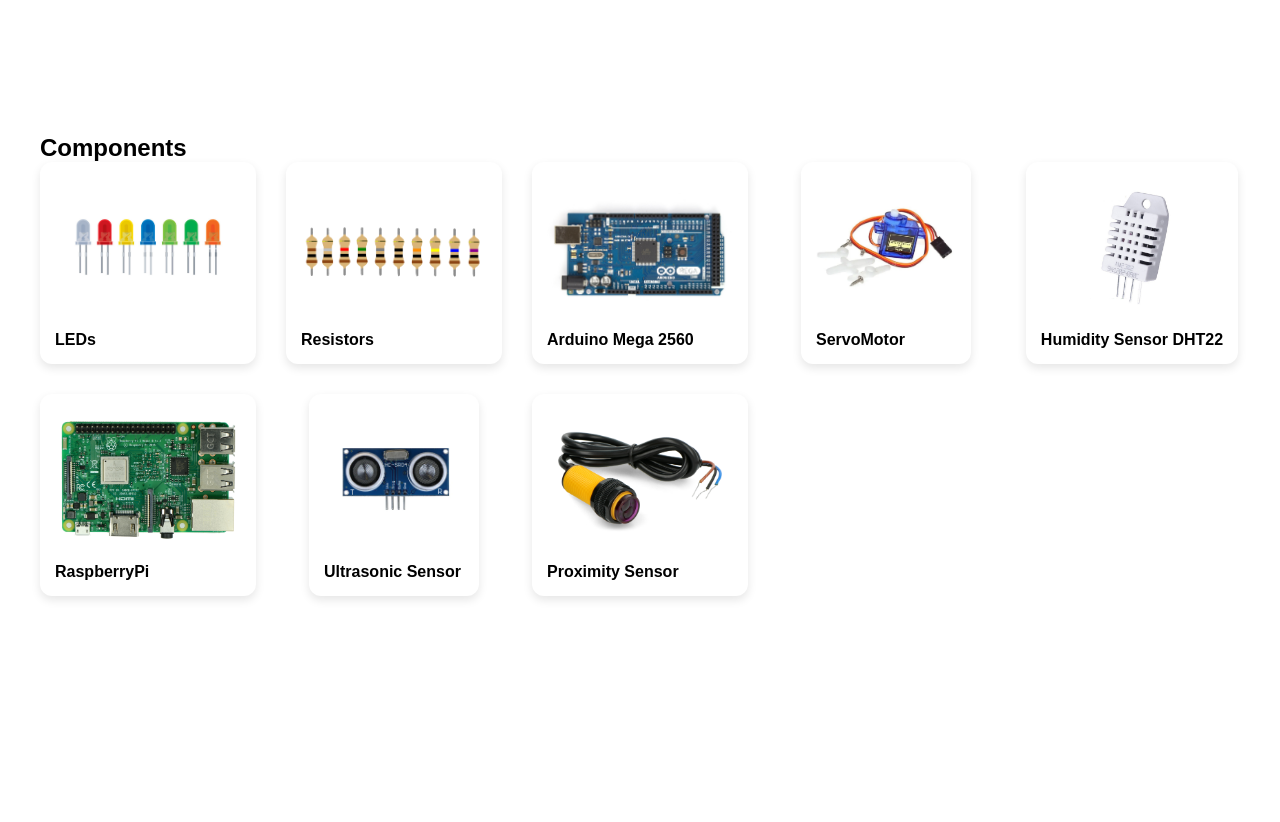
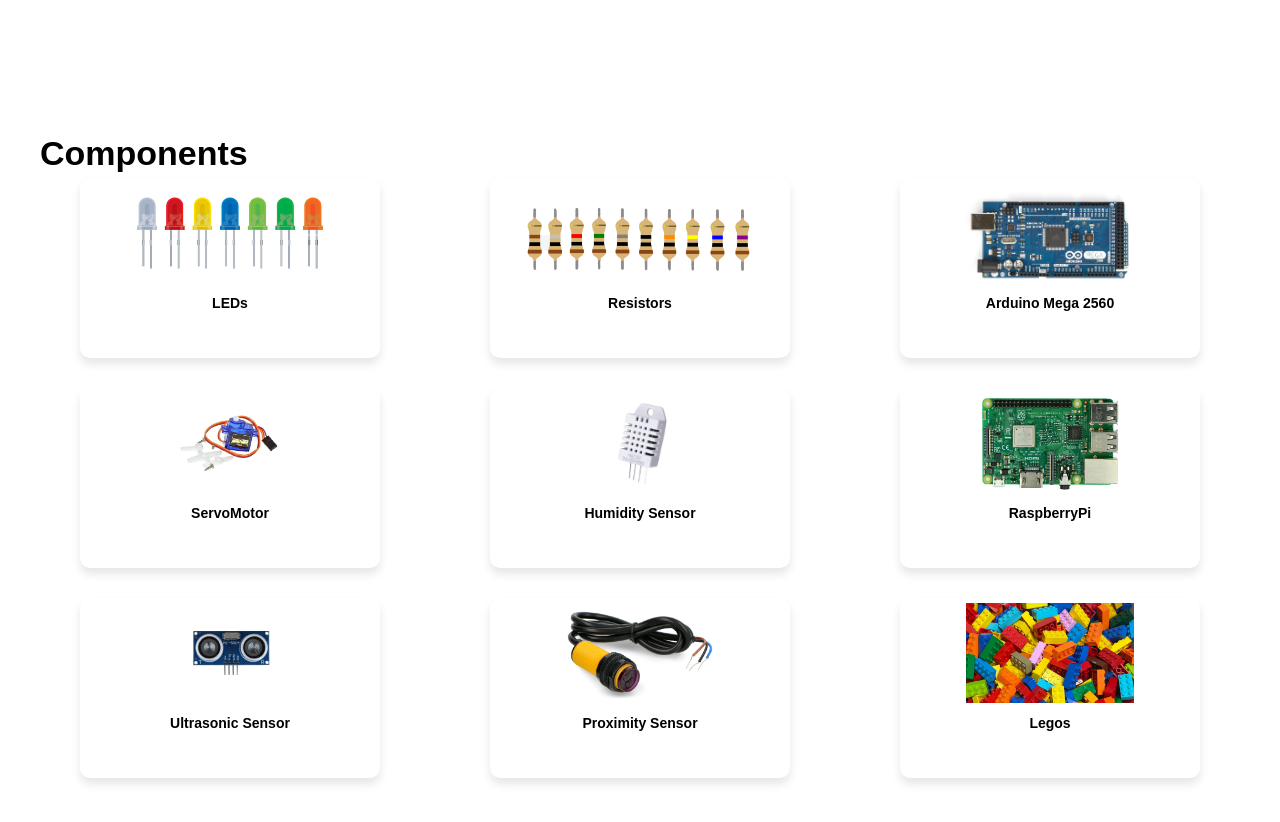
Before and after one commit to miwaangel/SmartGarageSystem, a plain HTML site: page index.html in a window 1280 px wide. Shown: the part 820-1642 px from the top of the page. Before the commit the page ends 1476 px from the top, so only its background shows below. Drawn offline with Linux system fonts and the light colour scheme.

Commit message:
4th Commit Wendnesday continuing

```diff
--- a/index.html
+++ b/index.html
@@ -14,6 +14,10 @@
       <a href="#intro">Home</a>
       <a href="#components">Components</a>
       <a href="#problem">Problem it solves</a>
+      <a href="#Explaining">Explaining</a>
+      <a href="#Diagram">Diagram</a>
+
+
     </div>
   </nav>
 
@@ -70,7 +74,7 @@
       <a href="https://www.amazon.com/-/es/Teyleten-digital-humedad-temperatura-reemplazar/dp/B0CPHQC9SF/ref=sr_1_6?__mk_es_US=%C3%85M%C3%85%C5%BD%C3%95%C3%91&sr=8-6" target="_blank">
         <img src="HumiditySens.jpg" alt="DHT22">
       </a>
-      <p>Humidity Sensor DHT22</p>
+      <p>Humidity Sensor</p>
       </div>
 
     <!-- Component 6 -->
@@ -96,6 +100,14 @@
       <p>Proximity Sensor</p>
       </div>
 
+      <div class="componente">
+      <a href="https://www.lego.com/de-de?age-gate=grown_up" target="_blank">
+        <img src="Legos.jpg" alt="Lego">
+      </a>
+      <p>Legos</p>
+      </div>
+
+
     </div>
 
   </section>
--- a/styles.css
+++ b/styles.css
@@ -13,7 +13,7 @@
 }
 
 .h2 {
-  font-size: 450%;
+  font-size: 350%;
 }
 
 nav {
@@ -25,7 +25,7 @@
   padding: 25px 60px;
   display: flex;
   justify-content: space-between;
-  border-bottom: 2px solid black;
+  border-bottom:  2px solid black;
   align-items: center;
 
   z-index: 1000;
@@ -70,18 +70,18 @@
   margin-top: 30px;
 
 }
-.componentes-section h2 {
-  margin-top: 0;
-  font-size: 36px;
+
+h2 {
+  margin-bottom: 5px;
+  font-size: 34px;
 }
 
 .components-grid {
 
   display: grid;
-  grid-template-columns: repeat(auto-fill, minmax(200px, 1fr));
+  grid-template-columns: repeat(3, 1fr);
   gap: 30px;
   justify-items: center;
-  align-items: start;
 
 }
 
@@ -96,7 +96,7 @@
 }
 
 .componentes-section {
-  padding: 40px 40px;
+  padding: 20px 10px;
   background-color: #f5f5f5;
   text-align: center;
 
@@ -104,33 +104,41 @@
 
 .componentes-grid {
   display: grid;
-  grid-template-columns: repeat(auto-fit, minmax(200px, 1fr));
-  gap: 30px;
-  margin-top: 40px;
+  grid-template-columns: repeat(3, 1fr);
+  gap: 20px;
+  justify-items: center;
+  align-items: start;
+
 }
 
 .componente {
+
   background-color: white;
-  padding: 15px;
-  border-radius: 12px;
-  box-shadow: 0 4px 10px rgba(0,0,0,0.1);
-  transition: transform 0.3s;
+  padding: 5px;
+  border-radius: 10px;
+  box-shadow: 0 6px 10px rgba(0,0,0,0.1);
+  text-align: center;
+  width: 100%;
+  max-width: 300px;
+  min-height: 180px;
+  transition: transform 0.2s;
+  text-decoration: none;
+  color: inherit;
 }
 
 .componente:hover {
-  transform: translateY(-5px);
+  transform: translateY(-4px);
 }
 
 .componente img {
-
   width: 100%;
-  height: 140px;
+  height: 100px;
   object-fit: contain;
-  border-radius: 8px;
+  margin-bottom: 8px;
 }
 
 .componente p {
-  margin-top: 10px;
+
   font-weight: bold;
-  font-size: 16px;
+  font-size: 14px;
 }
```
Also changed, not shown: LEGOS.avif (added), Legos.jpg (added).
